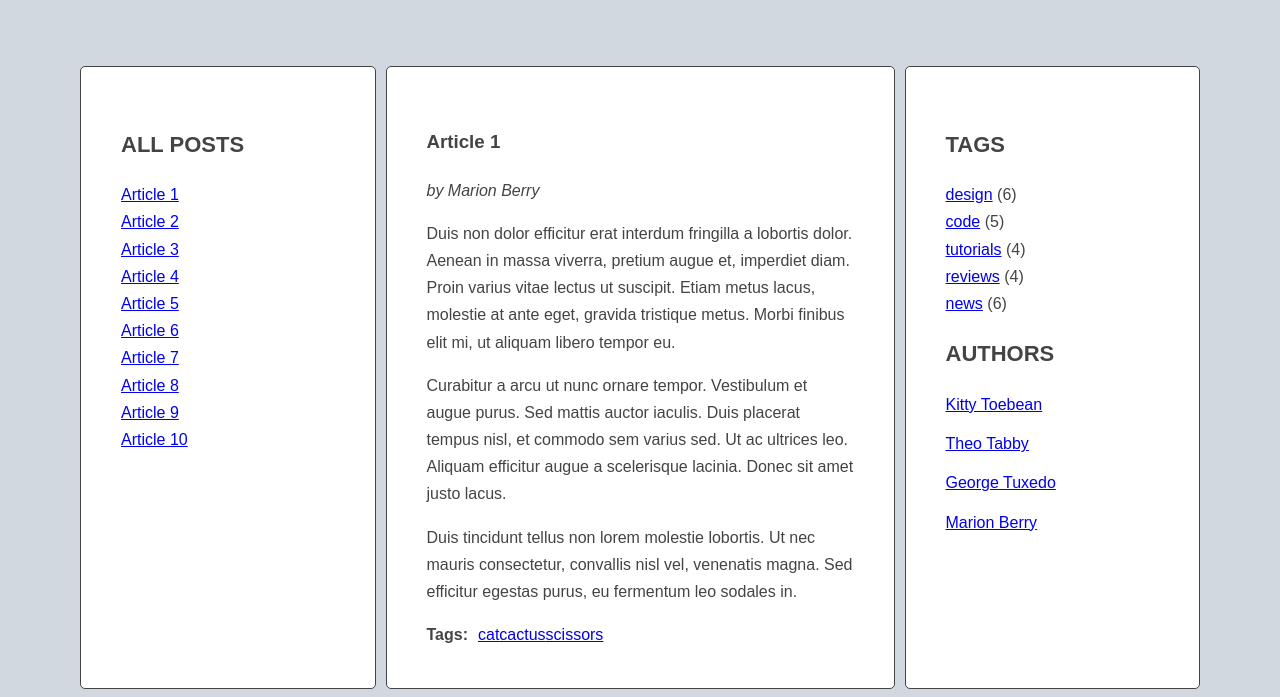
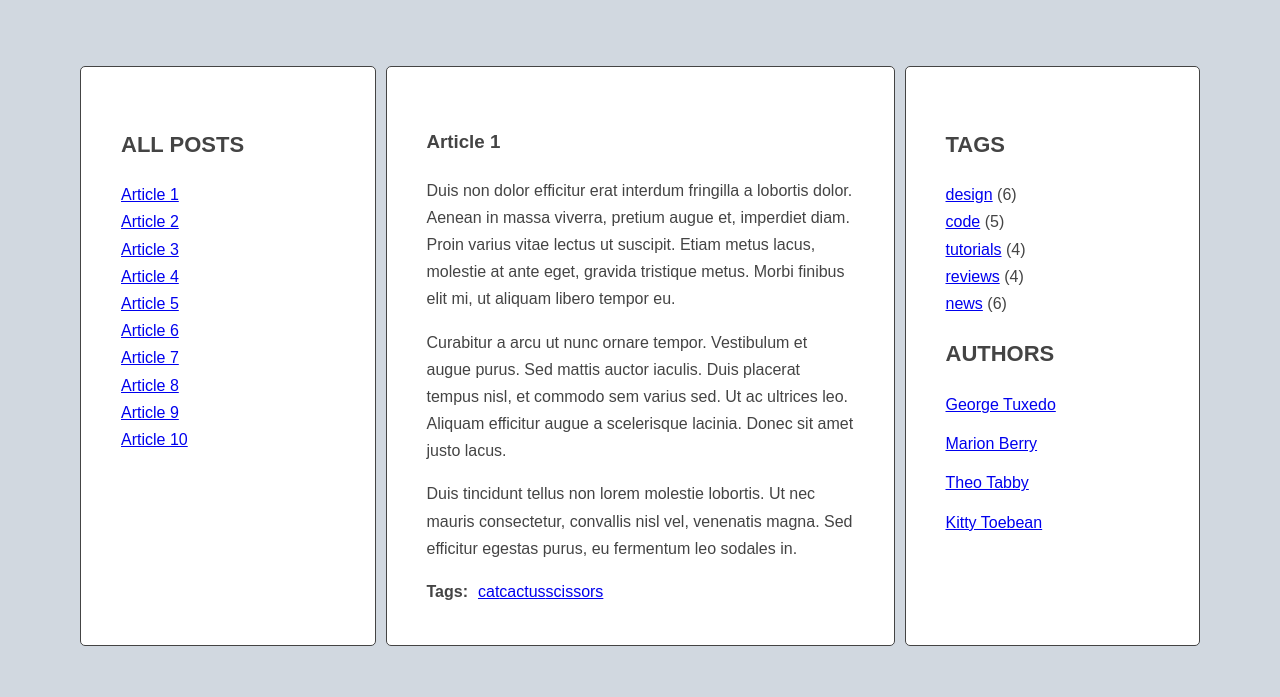
Before and after one commit to Monika-Grzanek/javascript-blog, a website: page index.html in a window 1280 px wide. Shown: the part 317-1014 px from the top of the page. After the commit the page ends 971 px from the top, so only its background shows below. Drawn offline with Linux system fonts and the light colour scheme.

Commit message:
Remove names of authors and add data-author in html

```diff
--- a/index.html
+++ b/index.html
@@ -18,9 +18,9 @@
         </ul>
       </aside>
       <section class="posts">
-        <article class="post active" id="article-1" data-tags="cat cactus scissors">
+        <article class="post active" id="article-1" data-tags="cat cactus scissors" data-author="Marion Berry">
           <h3 class="post-title">Article 1</h3>
-          <p class="post-author">by Marion Berry</p>
+          <p class="post-author"></p>
           <div class="post-content">
             <p>Duis non dolor efficitur erat interdum fringilla a lobortis dolor. Aenean in massa viverra, pretium augue et, imperdiet diam. Proin varius vitae lectus ut suscipit. Etiam metus lacus, molestie at ante eget, gravida tristique metus. Morbi finibus elit mi, ut aliquam libero tempor eu.</p>
 
@@ -35,9 +35,9 @@
             </ul>
           </div>
         </article>
-        <article class="post" id="article-2" data-tags="cat kick rock">
+        <article class="post" id="article-2" data-tags="cat kick rock" data-author="Theo Tabby">
           <h3 class="post-title">Article 2</h3>
-          <p class="post-author">by Theo Tabby</p>
+          <p class="post-author"></p>
           <div class="post-content">
             <p>Phasellus sollicitudin, arcu vel iaculis ullamcorper, quam leo viverra orci, et faucibus quam sapien vel est. Maecenas ac suscipit elit. Nullam interdum, lorem vitae venenatis pulvinar, ex dui malesuada nunc, tempus cursus enim metus vel nulla.</p>
 
@@ -52,9 +52,9 @@
             </ul>
           </div>
         </article>
-        <article class="post" id="article-3" data-tags="cat papper scissors">
+        <article class="post" id="article-3" data-tags="cat papper scissors" data-author="George Tuxedo">
           <h3 class="post-title">Article 3</h3>
-          <p class="post-author">by George Tuxedo</p>
+          <p class="post-author"></p>
           <div class="post-content">
             <p>Mauris vel pellentesque turpis, ac sodales nisl. Quisque iaculis mi velit, ut convallis tellus accumsan a. Quisque iaculis, nisi et dignissim tincidunt, nisl eros euismod nulla, finibus laoreet erat enim posuere elit.</p>
 
@@ -68,9 +68,9 @@
             </ul>
           </div>
         </article>
-        <article class="post" id="article-4" data-tags="cat blue sky">
+        <article class="post" id="article-4" data-tags="cat blue sky" data-author="Kitty Toebean">
           <h3 class="post-title">Article 4</h3>
-          <p class="post-author">by Kitty Toebean</p>
+          <p class="post-author"></p>
           <div class="post-content">
             <p>Morbi vel cursus nulla, vel varius mauris. Suspendisse sed elit sit amet risus faucibus vestibulum ut sit amet purus. Donec orci est, condimentum ut quam quis, scelerisque fringilla ligula.</p>
 
@@ -85,9 +85,9 @@
             </ul>
           </div>
         </article>
-        <article class="post" id="article-5" data-tags="cat water glass">
+        <article class="post" id="article-5" data-tags="cat water glass" data-author="Marion Berry">
           <h3 class="post-title">Article 5</h3>
-          <p class="post-author">by Marion Berry</p>
+          <p class="post-author"></p>
           <div class="post-content">
             <p>Suspendisse sem eros, euismod condimentum arcu ac, consequat fermentum orci. Nam convallis lacus nec interdum vestibulum. Vestibulum luctus, quam eu tristique ornare, lorem nibh sodales enim, vitae tempor dolor ante vitae tortor.</p>
 
@@ -102,9 +102,9 @@
             </ul>
           </div>
         </article>
-        <article class="post" id="article-6" data-tags="cat glass rock">
+        <article class="post" id="article-6" data-tags="cat glass rock" data-author="George Tuxedo">
           <h3 class="post-title">Article 6</h3>
-          <p class="post-author">by George Tuxedo</p>
+          <p class="post-author"></p>
           <div class="post-content">
             <p>Donec posuere iaculis ante sed hendrerit. Lorem ipsum dolor sit amet, consectetur adipiscing elit. Quisque hendrerit neque nec urna tincidunt, quis vehicula dui vulputate. Morbi est sapien, auctor ut lectus eu, placerat viverra lorem.</p>
 
@@ -119,9 +119,9 @@
             </ul>
           </div>
         </article>
-        <article class="post" id="article-7" data-tags="sky cactus scissors">
+        <article class="post" id="article-7" data-tags="sky cactus scissors" data-author="Kitty Toebean">
           <h3 class="post-title">Article 7</h3>
-          <p class="post-author">by Kitty Toebean</p>
+          <p class="post-author"></p>
           <div class="post-content">
             <p>Donec eleifend mauris ac nisl fermentum, ac fermentum turpis dignissim. Aliquam diam nisl, imperdiet a varius eget, lobortis sed nisi. Nullam suscipit ipsum sed magna blandit, sed pellentesque urna malesuada.</p>
 
@@ -136,9 +136,9 @@
             </ul>
           </div>
         </article>
-        <article class="post" id="article-8" data-tags="papper cactus sky">
+        <article class="post" id="article-8" data-tags="papper cactus sky" data-author="Theo Tabby">
           <h3 class="post-title">Article 8</h3>
-          <p class="post-author">by Theo Tabby</p>
+          <p class="post-author"></p>
           <div class="post-content">
             <p>Praesent quis imperdiet erat. Curabitur tempor sapien a interdum malesuada. Proin libero erat, sagittis a sollicitudin eget, pulvinar nec risus. Cras et suscipit sem.</p>
 
@@ -153,9 +153,9 @@
             </ul>
           </div>
         </article>
-        <article class="post" id="article-9" data-tags="cat glass scissors">
+        <article class="post" id="article-9" data-tags="cat glass scissors" data-author="Marion Berry">
           <h3 class="post-title">Article 9</h3>
-          <p class="post-author">by Marion Berry</p>
+          <p class="post-author"></p>
           <div class="post-content">
             <p>Tam et facilisis purus. Donec vulputate est quis lobortis posuere. Nunc vitae lorem ut odio faucibus pulvinar nec in justo. Ut ut ante ac tellus ornare tempus. Nunc maximus, tortor et dictum convallis, nunc libero posuere leo, scelerisque ultrices arcu sapien ut tellus.</p>
 
@@ -170,9 +170,9 @@
             </ul>
           </div>
         </article>
-        <article class="post" id="article-10" data-tags="sky kick rock">
+        <article class="post" id="article-10" data-tags="sky kick rock" data-author="George Tuxedo">
           <h3 class="post-title">Article 10</h3>
-          <p class="post-author">by George Tuxedo</p>
+          <p class="post-author"></p>
           <div class="post-content">
             <p>Aliquam erat volutpat. Ut non eleifend lectus. Donec suscipit tellus tempor, ornare dui id, hendrerit neque. Phasellus lacinia laoreet dui in luctus. Sed hendrerit, magna sit amet varius tempor, augue augue scelerisque est, non scelerisque mauris libero eu sapien.</p>
 
@@ -201,7 +201,12 @@
         <ul class="list authors">
           <li>
             <a href="#">
-              <span class="author-name">Kitty Toebean</span>
+              <span class="author-name">George Tuxedo</span>
+            </a>
+          </li>
+          <li>
+            <a href="#">
+              <span class="author-name">Marion Berry</span>
             </a>
           </li>
           <li>
@@ -211,12 +216,7 @@
           </li>
           <li>
             <a href="#">
-              <span class="author-name">George Tuxedo</span>
-            </a>
-          </li>
-          <li>
-            <a href="#">
-              <span class="author-name">Marion Berry</span>
+              <span class="author-name">Kitty Toebean</span>
             </a>
           </li>
         </ul>
```
